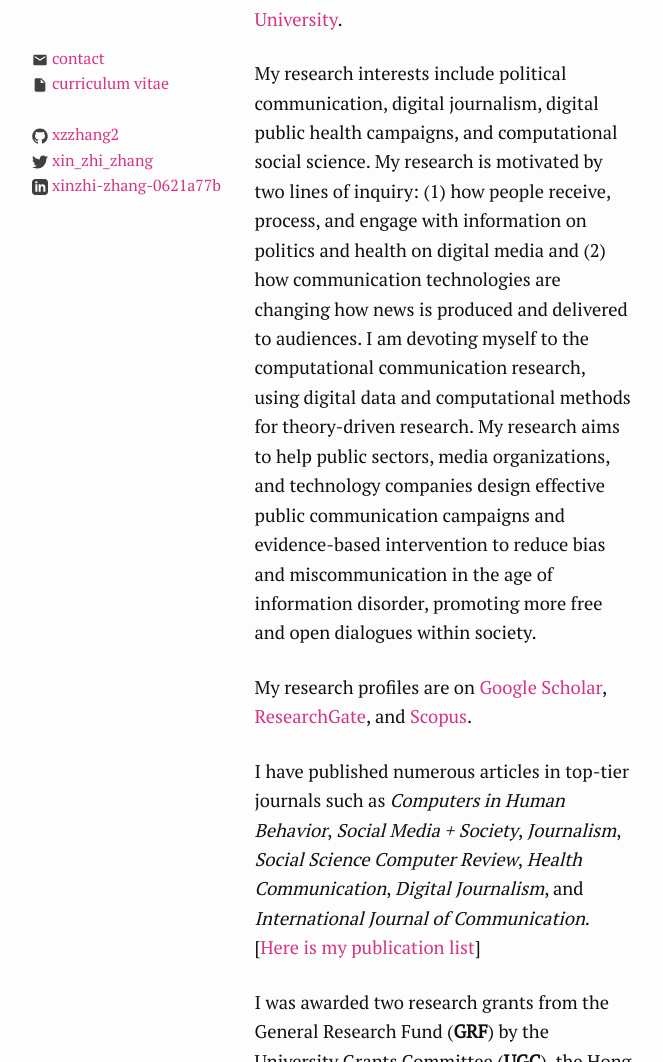
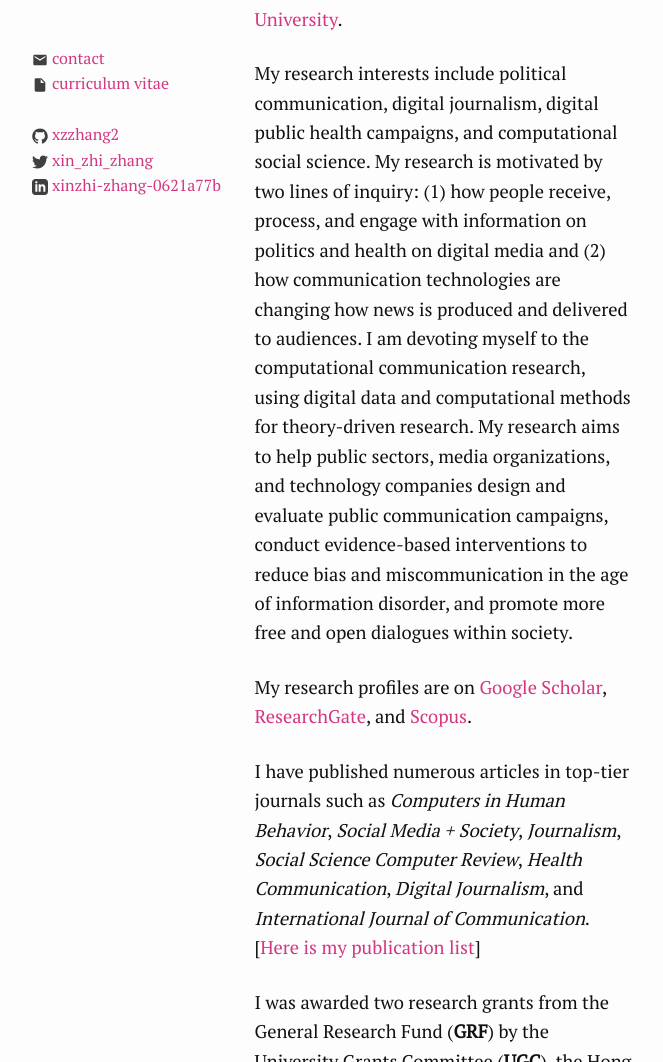
Before and after one commit to xzzhang2/xzzhang2.github.io, a Jekyll site: the page built from index.md, in a window 1280 px wide and 1400 px high, cut to the strip 338-1400 px from the top of the window. Shown: the whole strip, without its empty margins (308-971 px from the left). Built offline with Jekyll 4.4.1, drawn with Linux system fonts in a browser that asks for light colours.

Commit message:
updating the pages

```diff
--- a/index.md
+++ b/index.md
@@ -9,7 +9,7 @@ seo:
 
 Welcome. I am Xinzhi Zhang, currently an Assistant Professor at the [Department of Interactive Media](https://scholars.hkbu.edu.hk/en/persons/xinzhi-zhang-11) in the School of Communication at [Hong Kong Baptist University](http://www.hkbu.edu.hk).
 
-My research interests include political communication, digital journalism, digital public health campaigns, and computational social science. My research is motivated by two lines of inquiry: (1) how people receive, process, and engage with information on politics and health on digital media and (2) how communication technologies are changing how news is produced and delivered to audiences. I am devoting myself to the computational communication research, using digital data and computational methods for theory-driven research. My research aims to help public sectors, media organizations, and technology companies design effective public communication campaigns and evidence-based intervention to reduce bias and miscommunication in the age of information disorder, promoting more free and open dialogues within society.
+My research interests include political communication, digital journalism, digital public health campaigns, and computational social science. My research is motivated by two lines of inquiry: (1) how people receive, process, and engage with information on politics and health on digital media and (2) how communication technologies are changing how news is produced and delivered to audiences. I am devoting myself to the computational communication research, using digital data and computational methods for theory-driven research. My research aims to help public sectors, media organizations, and technology companies design and evaluate public communication campaigns, conduct evidence-based interventions to reduce bias and miscommunication in the age of information disorder, and promote more free and open dialogues within society.
 
 My research profiles are on [Google Scholar](https://scholar.google.com.hk/citations?user=iOFeIDIAAAAJ&hl=en), [ResearchGate](https://www.researchgate.net/profile/Xinzhi_Zhang3), and [Scopus](https://scholars.hkbu.edu.hk/en/persons/xinzhi-zhang-11).
 
```
